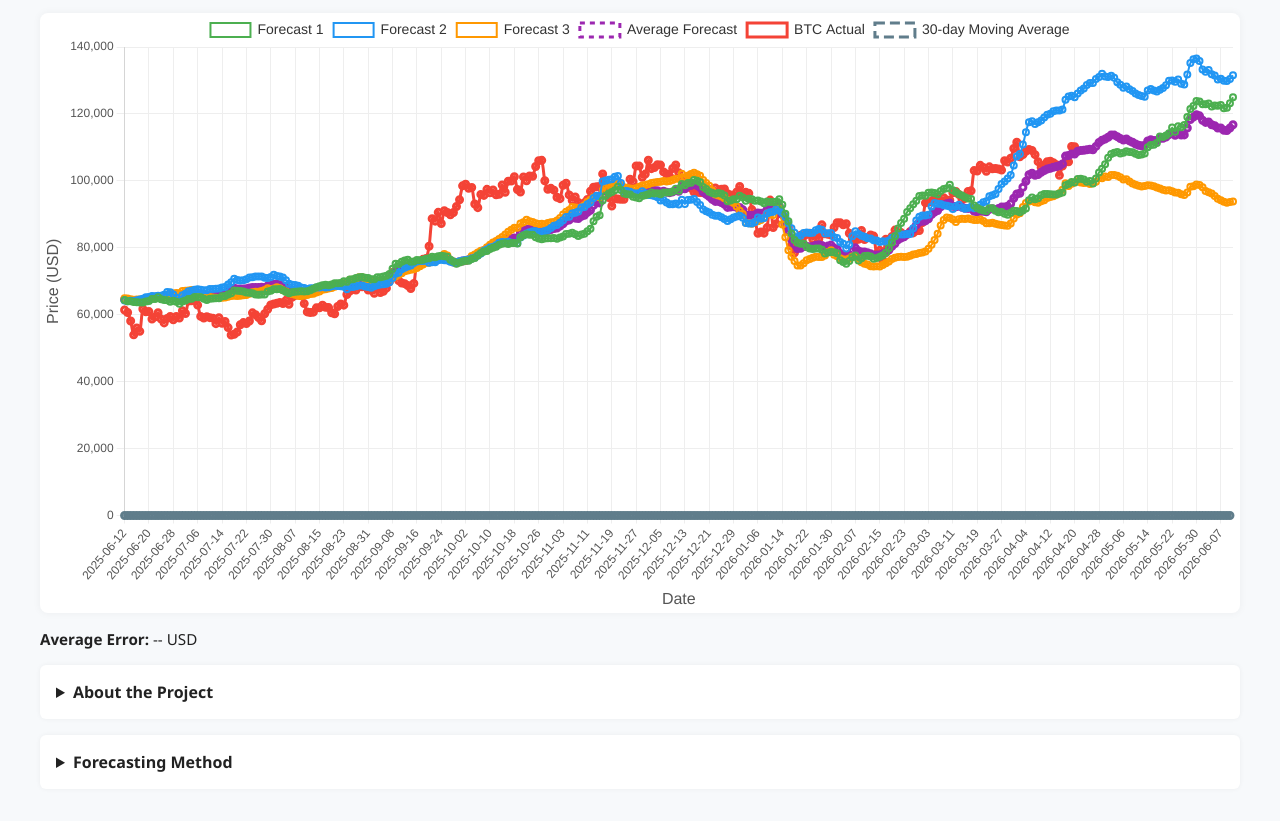
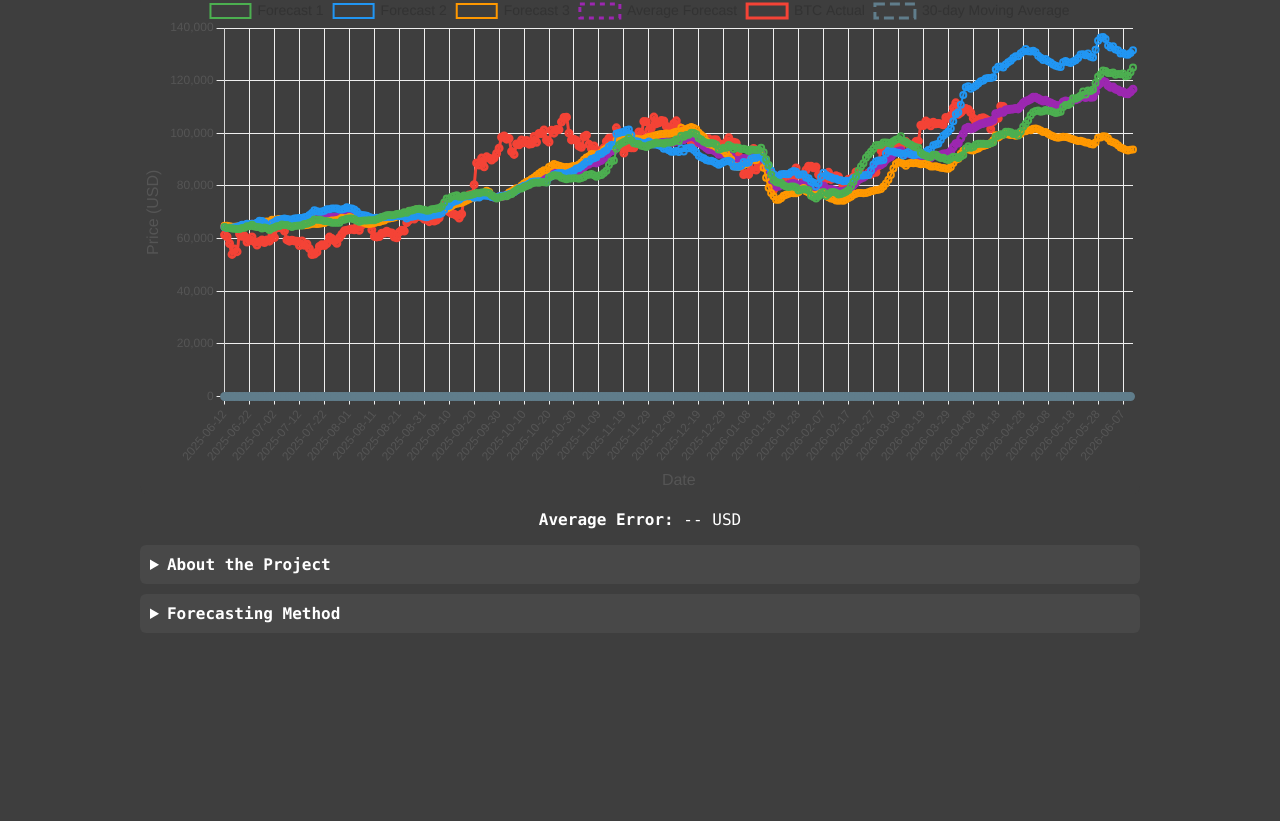
Before and after one commit to kaikasekai/cadu, a plain HTML site: page index.html in a window 1280 px wide. Shown: the part 105-926 px from the top of the page. After the commit the page ends 800 px from the top, so only its background shows below. Drawn offline with nearby package versions, Linux system fonts and the light colour scheme.

Commit message:
Update style.css

```diff
--- a/style.css
+++ b/style.css
@@ -1,40 +1,38 @@
 body {
-  font-family: 'Segoe UI', sans-serif;
-  background-color: #f7f9fb;
-  color: #222;
   margin: 0;
-  padding: 2rem;
+  padding: 20px;
+  font-family: Menlo, Monaco, Consolas, "Courier New", monospace;
+  background-color: #3e3e3e;
+  color: #ffffff;
 }
-
 .container {
-  max-width: 1200px;
+  max-width: 1000px;
   margin: auto;
 }
-
 h1 {
   text-align: center;
-  font-weight: 300;
+  margin-bottom: 20px;
 }
-
 canvas {
-  background: #fff;
+  display: block;
+  background-color: #3e3e3e;
   border-radius: 8px;
-  box-shadow: 0 0 8px rgba(0, 0, 0, 0.05);
 }
-
 .legend {
-  margin: 1rem 0;
-  font-size: 0.95rem;
+  text-align: center;
+  font-size: 1rem;
+  margin: 16px 0;
 }
-
 details {
-  margin-top: 1rem;
-  background: #fff;
-  padding: 1rem;
+  background: rgba(255, 255, 255, 0.05);
   border-radius: 6px;
-  box-shadow: 0 0 5px rgba(0,0,0,0.05);
+  padding: 10px;
+  margin-top: 10px;
 }
 summary {
-  font-weight: 600;
+  font-weight: bold;
   cursor: pointer;
 }
+details p {
+  margin: 8px 0;
+}
```
